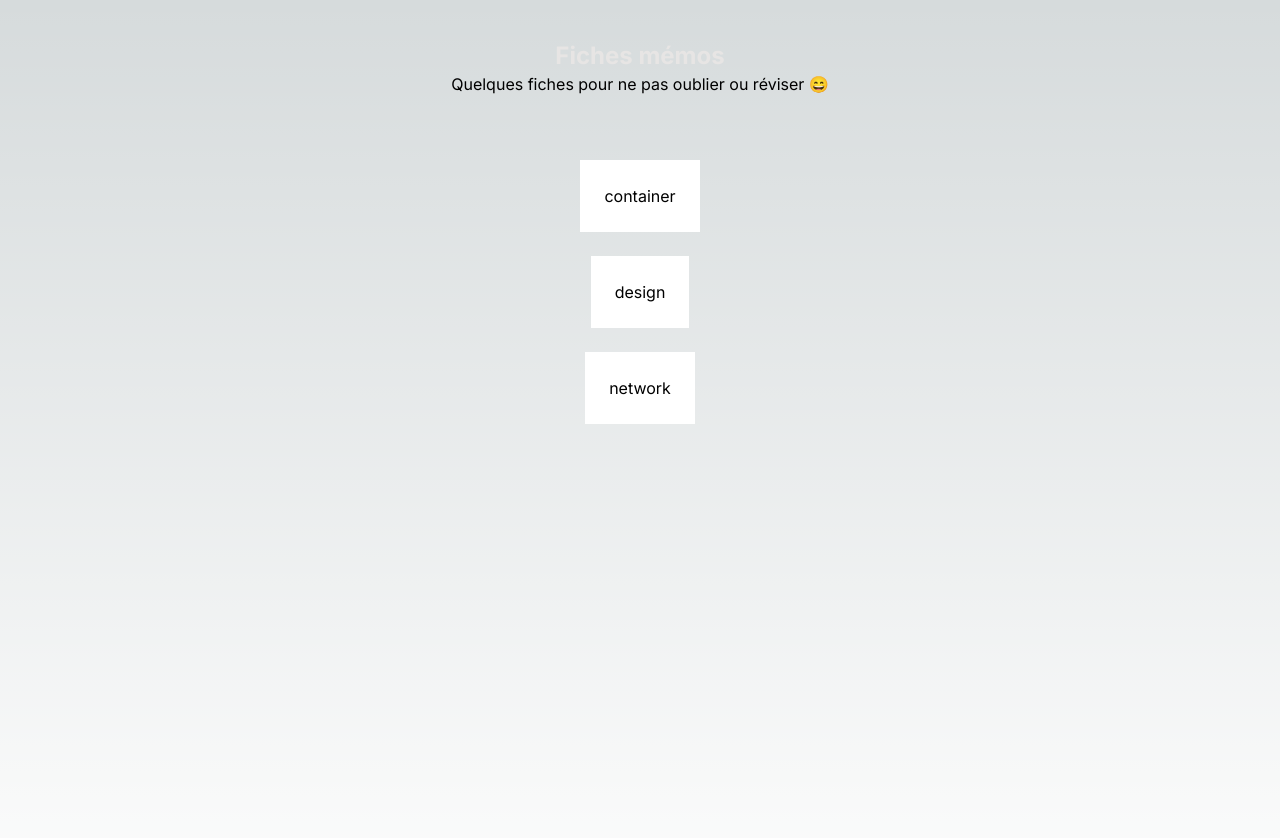
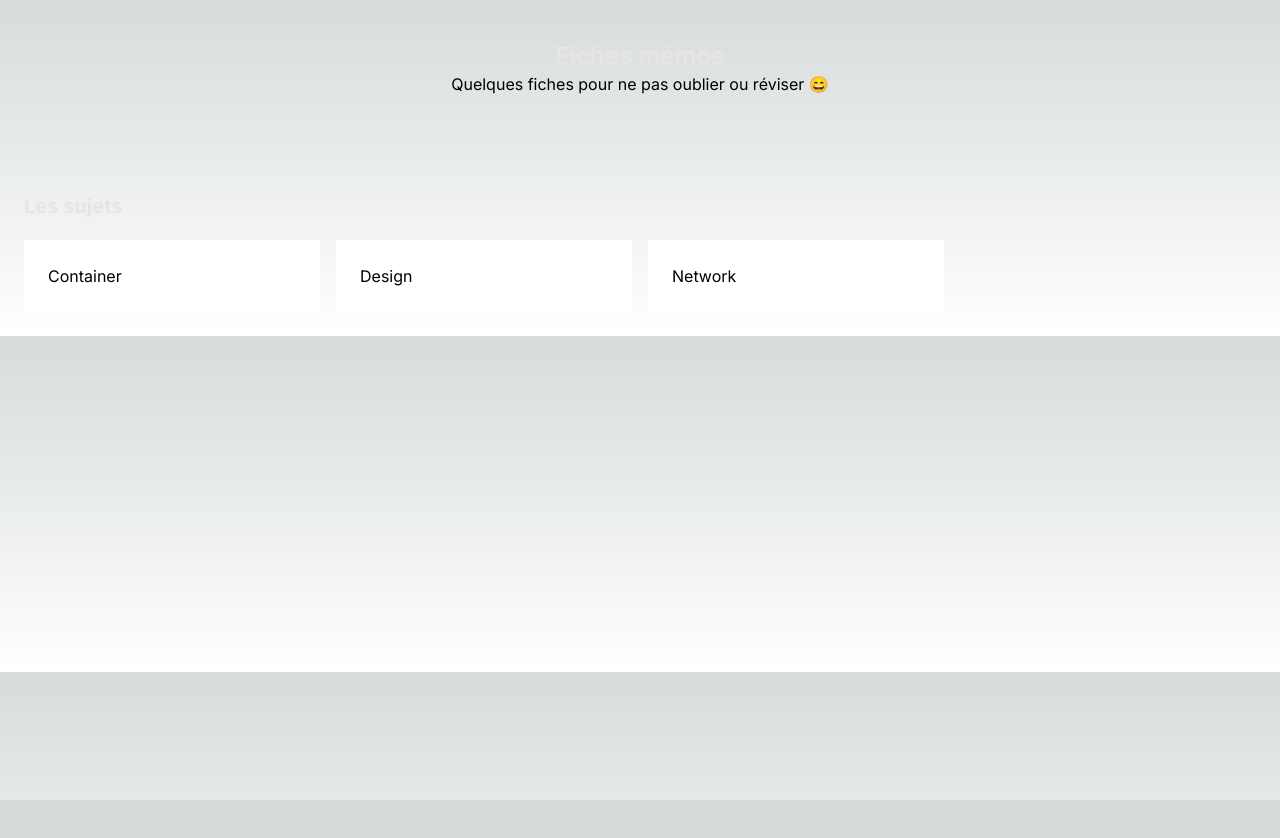
Before and after one commit to jrollin/flashcards, a Next.js app: page / in a window 1280 px wide. Shown: the top 838 px of the page. After the commit the page ends 800 px from the top, so only its background shows below. Built offline with nearby package versions, Linux system fonts and the light colour scheme.

Commit message:
ui: use grid for large device

```diff
--- a/app/layout.tsx
+++ b/app/layout.tsx
@@ -30,7 +30,7 @@ export default function RootLayout({
                     <p className="mb-6">Quelques fiches pour ne pas oublier ou réviser 😄</p>
 
                 </nav>
-                <main className="flex min-h-screen flex-col items-center p-18">
+                <main className="container mx-auto mt-4 px-6 md:mt-8">
                     {children}
                 </main>
             </body>
--- a/app/page.tsx
+++ b/app/page.tsx
@@ -4,6 +4,10 @@ import { getTopics } from "@/lib/flashcard"
 export default async function Home() {
     const topics = await getTopics()
     return (
-        <Topics topics={topics} />
+        <>
+            <h2 className="text-stone-200 font-bold text-xl mb-5">Les sujets</h2>
+
+            <Topics topics={topics} />
+        </>
     )
 }
--- a/app/topics/[topicid]/[cardid]/page.tsx
+++ b/app/topics/[topicid]/[cardid]/page.tsx
@@ -8,7 +8,7 @@ export default async function Page({ params: { topicid, cardid } }: { params: {
     const card = await getCardById(cardid)
     return (
         <>
-            {topic && <h2 className="text-stone-200 font-bold text-xl mb-5"><Link href="/topics">Topic: </Link><Link href={`/topics/${topic.id}`}>{topic.title}</Link></h2>}
+            {topic && <h2 className="text-stone-200 font-bold text-xl mb-5"><Link href="/topics">Sujets &gt; </Link><Link href={`/topics/${topic.id}`}>{topic.title}</Link></h2>}
             <Card {...card} />
         </>
     );
--- a/app/topics/[topicid]/page.tsx
+++ b/app/topics/[topicid]/page.tsx
@@ -9,7 +9,7 @@ export default async function Page({ params: { topicid } }: { params: { topicid:
     const cards = await getCardsByTopicId(topicid)
     return (
         <>
-            {topic && <h2 className="text-stone-200 font-bold text-xl mb-5"><Link href="/topics">Topic: </Link><Link href={`/topics/${topic.id}`}>{topic.title}</Link></h2>}
+            {topic && <h2 className="text-stone-200 font-bold text-xl mb-5"><Link href="/topics">Sujets &gt; </Link><Link href={`/topics/${topic.id}`}>{topic.title}</Link></h2>}
 
             <Cards cards={cards} />
         </>
--- a/app/topics/page.tsx
+++ b/app/topics/page.tsx
@@ -5,6 +5,7 @@ export default async function Page() {
     const topics = await getTopics()
     return (
         <>
+            <h2 className="text-stone-200 font-bold text-xl mb-5">Les sujets</h2>
             <Topics topics={topics} />
         </>
     );
--- a/components/Cards.tsx
+++ b/components/Cards.tsx
@@ -4,14 +4,14 @@ import Link from "next/link";
 
 
 const Cards = ({ cards }: { cards: CardModel[] }) => {
-    return <>
+    return <div className="md:grid md:grid-cols-4 md:gap-4">
         {cards.map((card, idx: number) => (
             <div key={idx} className="bg-white text-black p-6 mb-6">
                 <h2 className="text-xl"><Link href={`/topics/${card.topic}/${card.id}`} >{card.title}</Link></h2>
                 <p >{card.description}</p>
             </div>
         ))}
-    </>
+    </div>
 }
 
 export default Cards;
--- a/components/Topics.tsx
+++ b/components/Topics.tsx
@@ -2,11 +2,12 @@ import TopicModel from "@/model/Topic";
 import Link from "next/link";
 
 const Topics = ({ topics }: { topics: TopicModel[] }) => {
-    return topics.map((topic, idx) => (
-        <div key={idx} className="bg-white text-black p-6 mb-6">
-            <Link href={`/topics/${topic.id}`}>{topic.title} </Link>
-        </div>))
-
+    return <div className="md:grid md:grid-cols-4 md:gap-4">
+        {topics.map((topic, idx) => (
+            <div key={idx} className="bg-white text-black p-6 mb-6">
+                <Link href={`/topics/${topic.id}`}>{topic.title} </Link>
+            </div>))}
+    </div>
 }
 
 export default Topics;
--- a/lib/flashcard.ts
+++ b/lib/flashcard.ts
@@ -11,9 +11,10 @@ export async function getTopics(): Promise<TopicModel[]> {
     const cards = await getAllCardsWithContent()
     const topics = Array.from(cards.values())
         .map(card => card.topic)
-    return Array.from(new Set(topics)).map((topic) => { return { id: topic, title: topic } })
+    return Array.from(new Set(topics)).map((topic) => { return { id: topic, title: capitalize(topic) } })
 
 }
+const capitalize = (s: string) => s.charAt(0).toUpperCase() + s.slice(1).toLowerCase();
 
 export async function getTopicById(id: string): Promise<TopicModel> {
     const topics = await getTopics();
```
